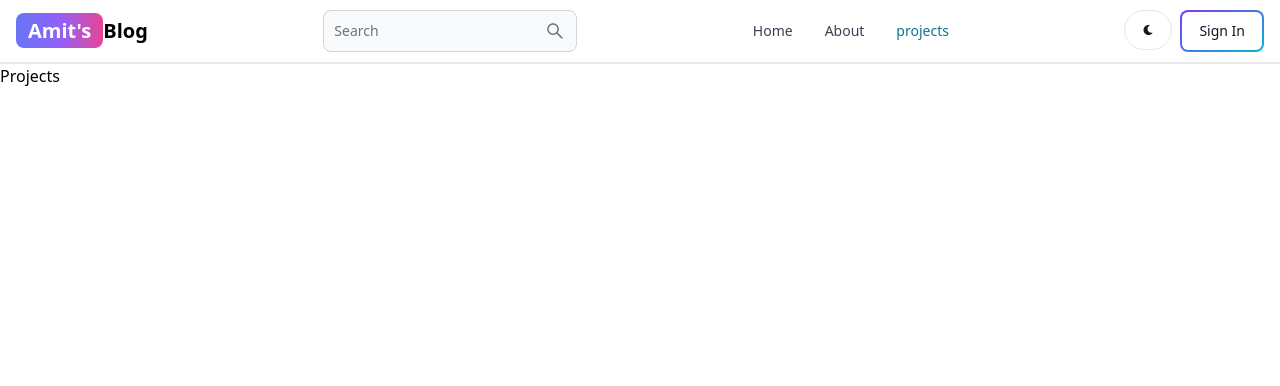
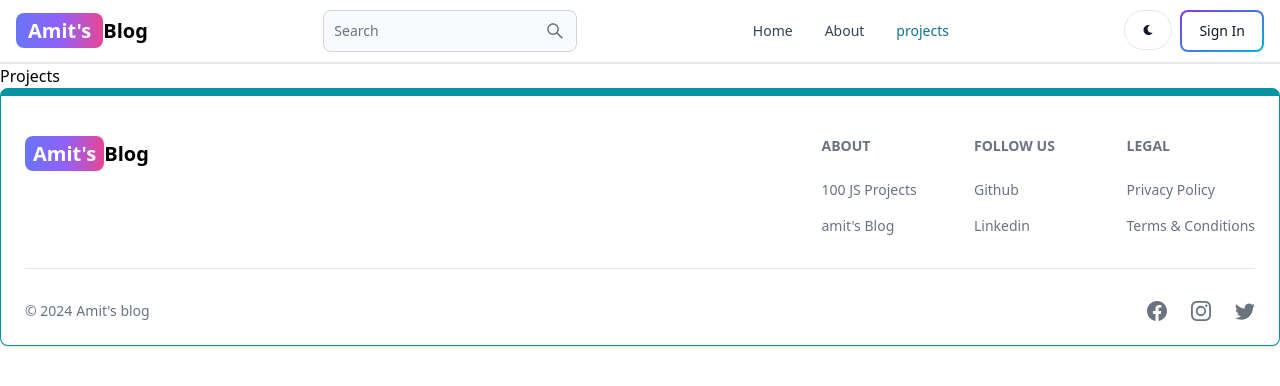
Before and after one commit to golu2403/Mern-blog, a React (Vite) app in the folder client/: page /projects in a window 1280 px wide. Shown: the top 386 px of the page. Built offline with nearby package versions, Linux system fonts and the light colour scheme.

Commit message:
create Footer components

```diff
--- a/client/src/App.jsx
+++ b/client/src/App.jsx
@@ -7,6 +7,7 @@
 import Dashboard from "./Pages/Dashboard";
 import Header from "./components/Header";
 import Projects from "./Pages/Projects"
+import FooterCom from "./components/Footer";
 
 export default function App() {
   return (
@@ -20,6 +21,7 @@
       <Route path='/dashboard' element={<Dashboard />} />
       <Route path='/projects' element={<Projects />} />
     </Routes>
+    <FooterCom />
     </BrowserRouter>
   )
 }
--- /dev/null
+++ b/client/src/components/Footer.jsx
@@ -0,0 +1,80 @@
+import { Footer } from 'flowbite-react';
+import { Link } from 'react-router-dom';
+import { BsFacebook, BsInstagram, BsTwitter, BsGithub, BsDribbble } from 'react-icons/bs';
+export default function FooterCom() {
+  return (
+    <Footer container className='border border-t-8 border-teal-500'>
+      <div className='w-full max-w-7xl mx-auto'>
+        <div className='grid w-full justify-between sm:flex md:grid-cols-1'>
+          <div className='mt-5'>
+            <Link
+              to='/'
+              className='self-center whitespace-nowrap text-lg sm:text-xl font-semibold dark:text-white'
+            >
+              <span className='px-2 py-1 bg-gradient-to-r from-indigo-500 via-purple-500 to-pink-500 rounded-lg text-white'>
+                Amit's
+              </span>
+              Blog
+            </Link>
+          </div>
+          <div className='grid grid-cols-2 gap-8 mt-4 sm:grid-cols-3 sm:gap-6'>
+            <div>
+              <Footer.Title title='About' />
+              <Footer.LinkGroup col>
+                <Footer.Link
+                  href='https://www.100jsprojects.com'
+                  target='_blank'
+                  rel='noopener noreferrer'
+                >
+                  100 JS Projects
+                </Footer.Link>
+                <Footer.Link
+                  href='/about'
+                  target='_blank'
+                  rel='noopener noreferrer'
+                >
+                  amit's Blog
+                </Footer.Link>
+              </Footer.LinkGroup>
+            </div>
+            <div>
+              <Footer.Title title='Follow us' />
+              <Footer.LinkGroup col>
+                <Footer.Link
+                  href=' https://github.com/golu2403'
+                  target='_blank'
+                  rel='noopener noreferrer'
+                >
+                  Github
+                </Footer.Link>
+                <Footer.Link href='https://www.linkedin.com/in/amit-kumar-singh-b071ab24b/'>Linkedin</Footer.Link>
+              </Footer.LinkGroup>
+            </div>
+            <div>
+              <Footer.Title title='Legal' />
+              <Footer.LinkGroup col>
+                <Footer.Link href='#'>Privacy Policy</Footer.Link>
+                <Footer.Link href='#'>Terms &amp; Conditions</Footer.Link>
+              </Footer.LinkGroup>
+            </div>
+          </div>
+        </div>
+        <Footer.Divider />
+        <div className='w-full sm:flex sm:items-center sm:justify-between'>
+          <Footer.Copyright
+            href='#'
+            by="Amit's blog"
+            year={new Date().getFullYear()}
+          />
+          <div className="flex gap-6 sm:mt-0 mt-4 sm:justify-center">
+            <Footer.Icon href='#' icon={BsFacebook}/>
+            <Footer.Icon href='#' icon={BsInstagram}/>
+            <Footer.Icon href='#' icon={BsTwitter}/>
+
+
+          </div>
+        </div>
+      </div>
+    </Footer>
+  );
+}
```
